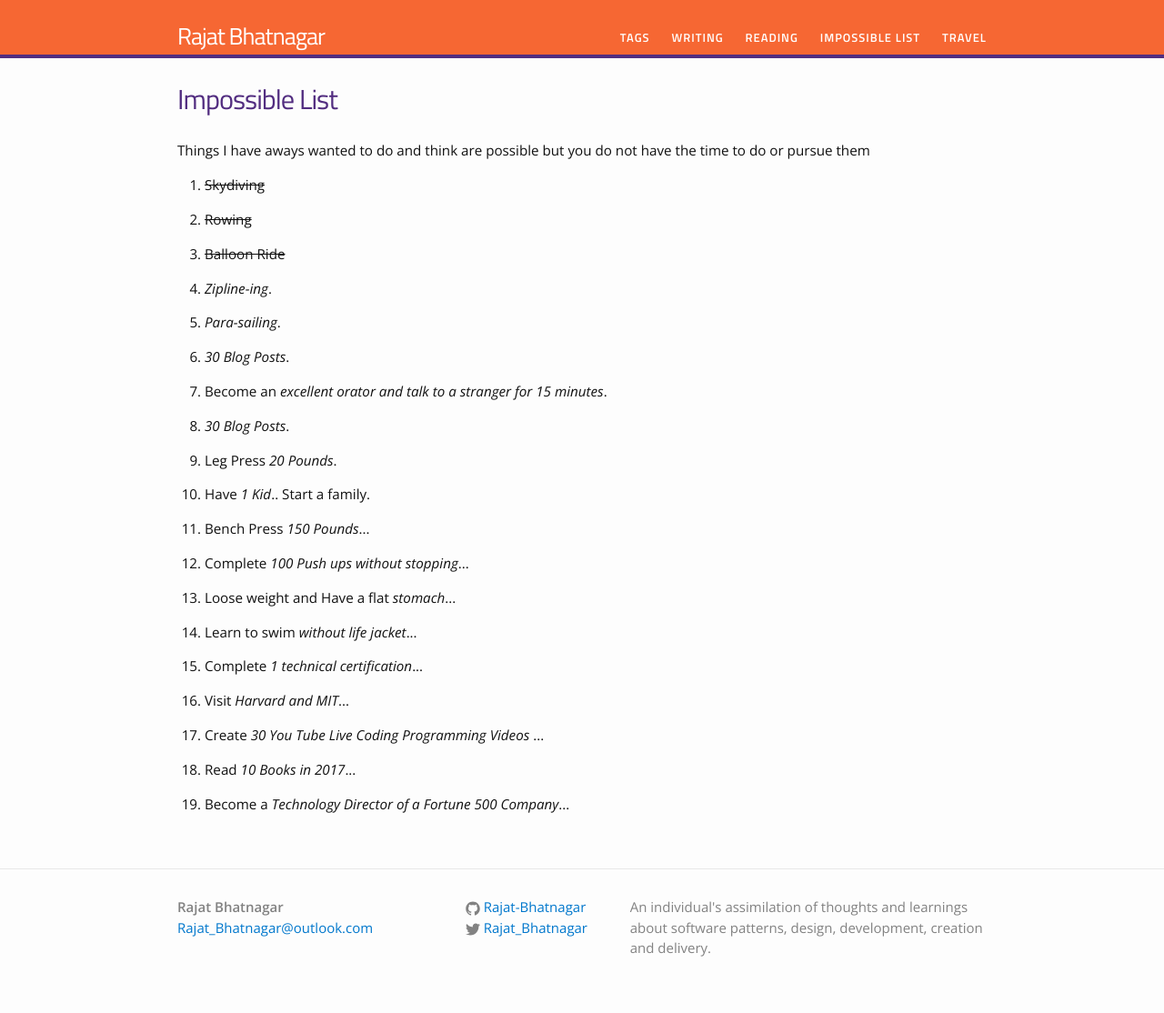
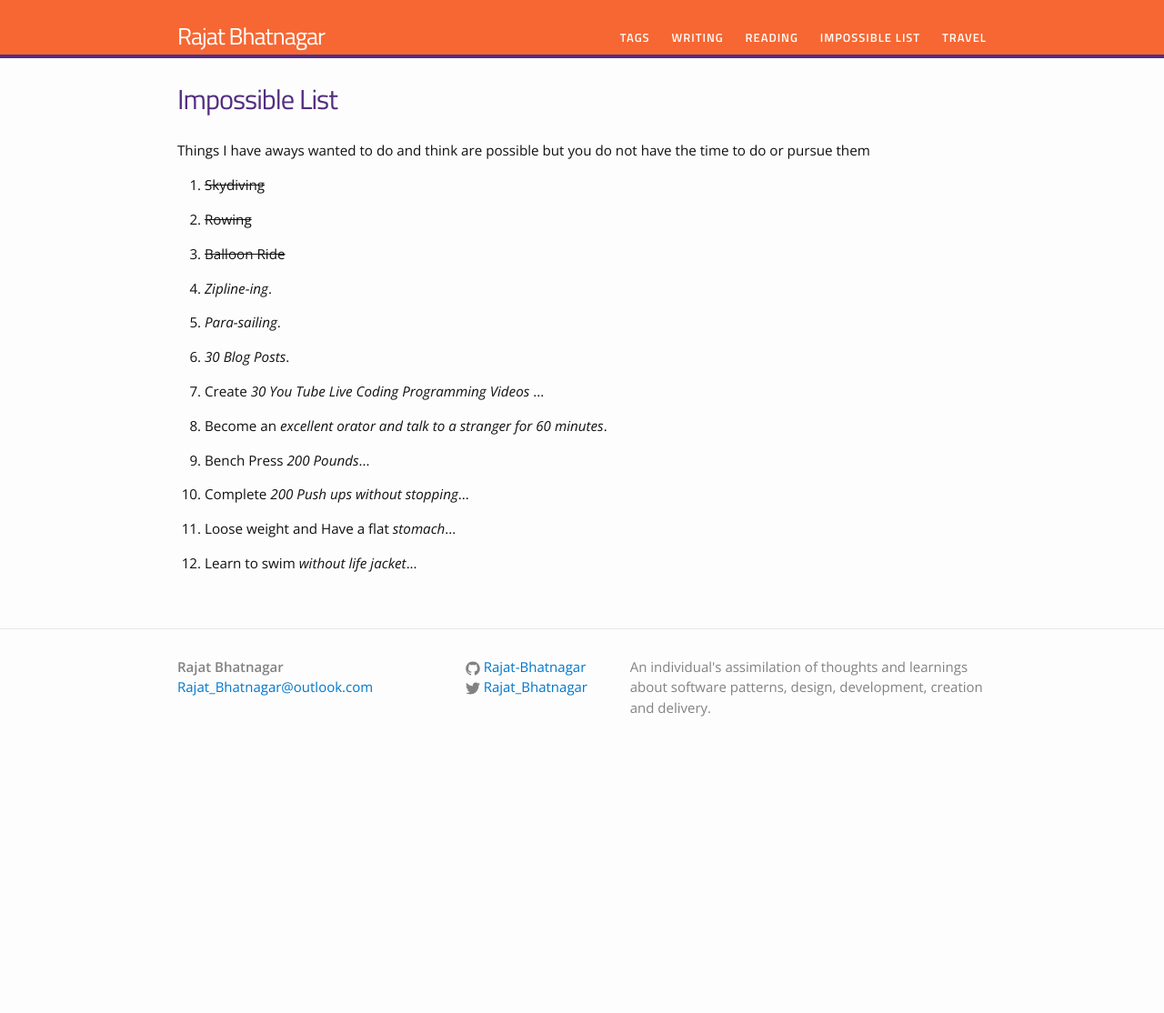
Before and after one commit to rajat-bhatnagar/rajat-bhatnagar.github.io, a Jekyll site: the page built from impossible.md, in a window 1280 px wide. Shown: the whole page at 91% size. Built offline with Jekyll 4.4.1, drawn with Linux system fonts in a browser that asks for light colours; after the commit the page ends 900 px from its top, so only the background shows below that.

Commit message:
9thSeptember2017: Added blog, did clean up of blog posts , Updated Impossible List

```diff
--- a/_posts/2015-01-01-welcome-to-jekyll.markdown
+++ b/_posts/2014-01-01-Test-One.markdown
@@ -1,8 +1,8 @@
 ---
 layout: post
-title:  "Three!"
-date:   2015-01-01 15:36:27
-categories: spring
+title:  "One!"
+date:   2014-01-01 15:36:27
+categories: jekyll
 ---
 You’ll find this post in your `_posts` directory. Go ahead and edit it and re-build the site to see your changes. You can rebuild the site in many different ways, but the most common way is to run `jekyll serve`, which launches a web server and auto-regenerates your site when a file is updated.
 
--- a/_posts/2016-01-01-Test-One.markdown
+++ b/_posts/2015-01-01-Test-Two.markdown
@@ -1,8 +1,8 @@
 ---
 layout: post
 title:  "Two!"
-date:   2016-01-01 15:36:27
-categories: java
+date:   2015-01-01 15:36:27
+categories: spring
 ---
 You’ll find this post in your `_posts` directory. Go ahead and edit it and re-build the site to see your changes. You can rebuild the site in many different ways, but the most common way is to run `jekyll serve`, which launches a web server and auto-regenerates your site when a file is updated.
 
--- a/_posts/2014-01-01-Test-Two.markdown
+++ b/_posts/2016-01-01-Test-Three.markdown
@@ -1,8 +1,8 @@
 ---
 layout: post
-title:  "Four!"
-date:   2014-01-01 15:36:27
-categories: jekyll
+title:  "Three!"
+date:   2016-01-01 15:36:27
+categories: java
 ---
 You’ll find this post in your `_posts` directory. Go ahead and edit it and re-build the site to see your changes. You can rebuild the site in many different ways, but the most common way is to run `jekyll serve`, which launches a web server and auto-regenerates your site when a file is updated.
 
--- a/impossible.md
+++ b/impossible.md
@@ -14,18 +14,12 @@ Things I have aways wanted to do and think are possible but you do not have the
       <li><p><em>Zipline-ing</em>.</p></li>
       <li><p><em>Para-sailing</em>.</p></li>
       <li><p><em>30 Blog Posts</em>.</p></li>
-      <li><p>Become an <em>excellent orator and talk to a stranger for 15 minutes</em>.</p></li>
-      <li><p><em>30 Blog Posts</em>.</p></li>
-      <li><p>Leg Press <em>20 Pounds</em>.</p></li>
-      <li><p>Have <em>1 Kid</em>.. Start a family.</p></li>
-      <li><p>Bench Press <em>150 Pounds</em>...</p></li>
-      <li><p>Complete <em>100 Push ups without stopping</em>...</p></li>
+      <li><p>Create <em>30 You Tube Live Coding Programming Videos</em> ...</p></li>
+      <li><p>Become an <em>excellent orator and talk to a stranger for 60 minutes</em>.</p></li>
+      <li><p>Bench Press <em>200 Pounds</em>...</p></li>
+      <li><p>Complete <em>200 Push ups without stopping</em>...</p></li>
       <li><p>Loose weight and Have a flat <em>stomach</em>...</p></li>
       <li><p>Learn to swim <em>without life jacket</em>...</p></li>
-      <li><p>Complete <em>1 technical certification</em>...</p></li>
-      <li><p>Visit <em>Harvard and MIT</em>...</p></li>
-      <li><p>Create <em>30 You Tube Live Coding Programming Videos</em> ...</p></li>
-      <li><p>Read <em>10 Books in 2017</em>...</p></li>
-      <li><p>Become a <em>Technology Director of a Fortune 500 Company</em>...</p></li>
+
    </ol>
 </div>
```
Also changed, not shown: _posts/2017-07-09-Test-One.markdown (deleted, +0 -25 lines), _posts/2017-09-09-Set_Up_Fedora_On_Mac_And_Necessary_Development_Tools.markdown (added, +26 -0 lines), index.html (+3 -6 lines).
